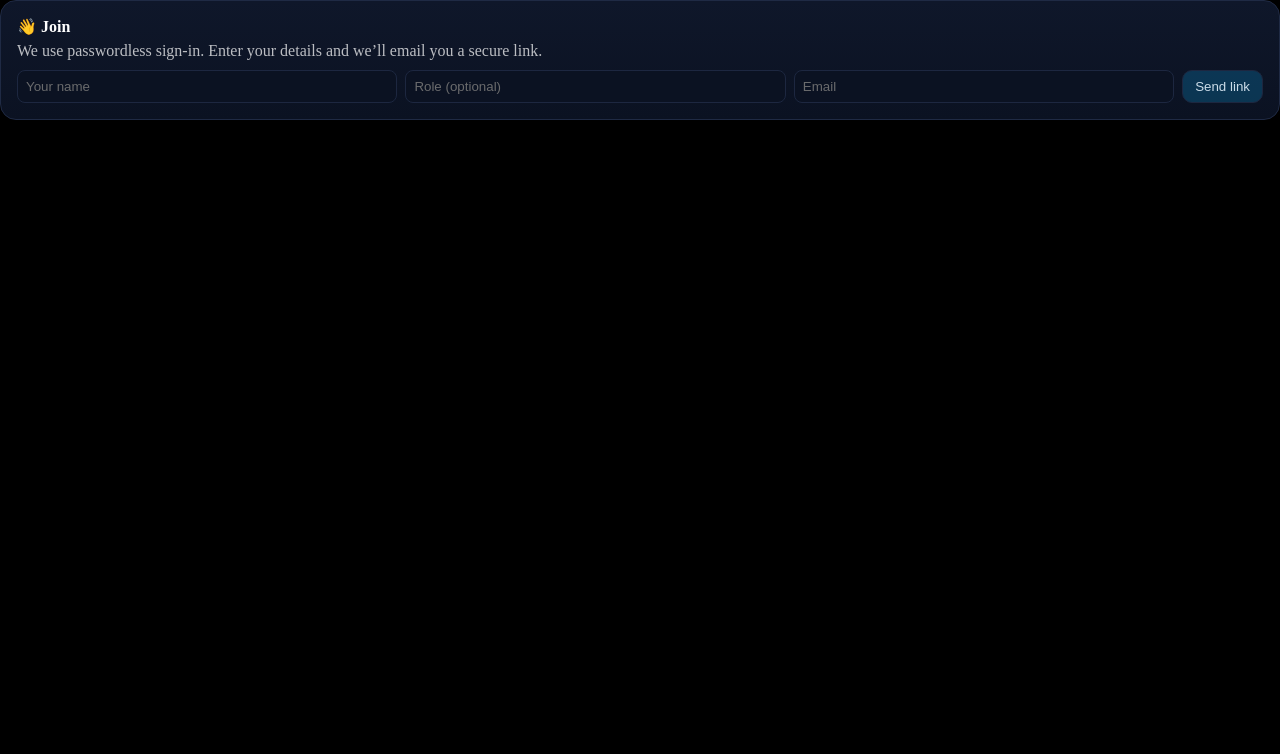
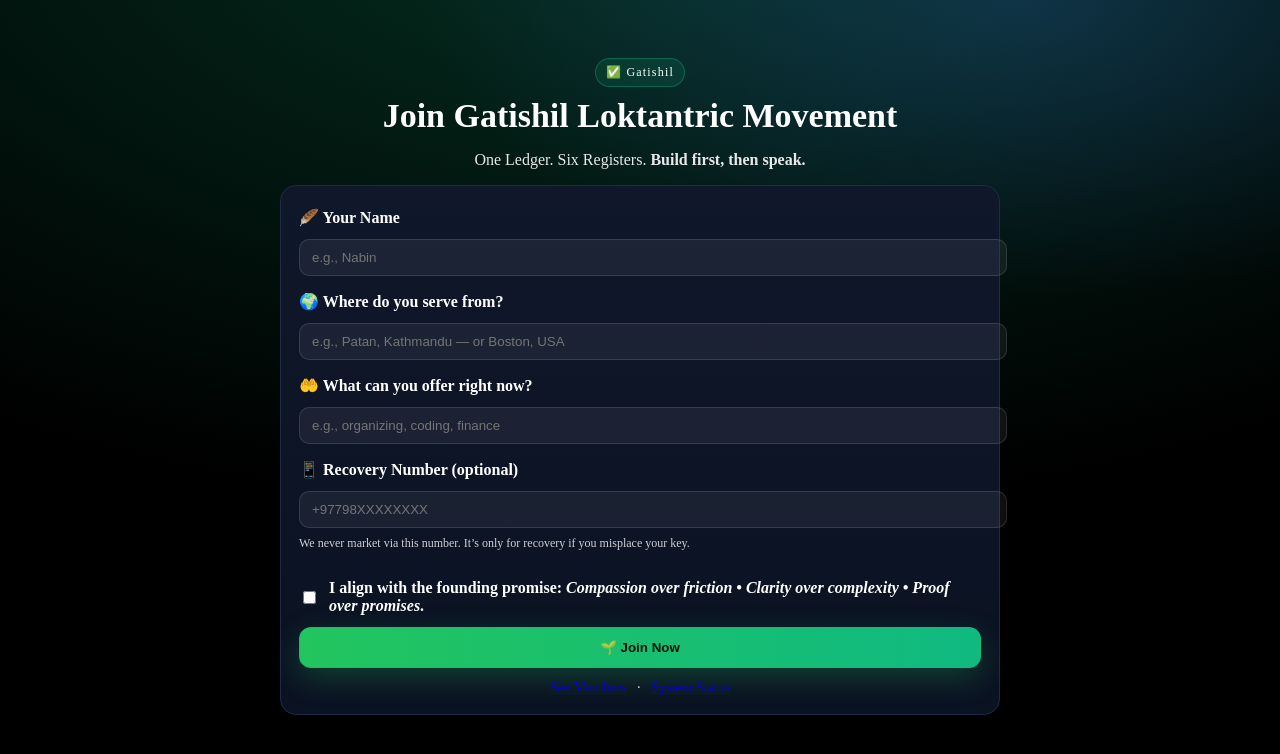
Before and after one commit to Zenslim/Gatishil, a Next.js app: page /join in a window 1280 px wide. Shown: the top 754 px of the page. Built offline with nearby package versions, Linux system fonts and the light colour scheme; no server answers.

Commit message:
Update page.tsx

```diff
--- a/app/join/page.tsx
+++ b/app/join/page.tsx
@@ -1,48 +1,413 @@
-// Join page: ask for name/role/email and send a magic link
+// app/join/page.tsx
 'use client';
-import { useState } from 'react';
-import { supabaseBrowser } from '@/lib/supabaseBrowser';
-import Card from '@/components/Card';
+
+import Link from 'next/link';
+import { useEffect, useMemo, useState } from 'react';
+
+type Person = {
+  name: string;
+  region: string;
+  skills: string[];
+  phone?: string | null;
+  role?: string | null;
+  memberKey?: string;
+};
 
 export default function JoinPage() {
+  const [step, setStep] = useState<'form' | 'issued'>('form');
+  const [submitting, setSubmitting] = useState(false);
+  const [err, setErr] = useState<string | null>(null);
+
   const [name, setName] = useState('');
-  const [role, setRole] = useState('');
-  const [email, setEmail] = useState('');
-  const [msg, setMsg] = useState<string|null>(null);
-  const [err, setErr] = useState<string|null>(null);
-  const [loading, setLoading] = useState(false);
+  const [region, setRegion] = useState('');
+  const [skillsInput, setSkillsInput] = useState('');
+  const [skills, setSkills] = useState<string[]>([]);
+  const [phone, setPhone] = useState('');
+  const [agree, setAgree] = useState(false);
+  const [memberKey, setMemberKey] = useState<string | null>(null);
 
-  async function onSubmit(e: React.FormEvent) {
+  // lightweight suggestions (no deps)
+  const regionHints = useMemo(
+    () => [
+      'Kathmandu',
+      'Lalitpur (Patan)',
+      'Bhaktapur',
+      'Pokhara',
+      'Boston, USA',
+      'Sydney, AUS',
+      'Doha, QAT',
+    ].filter((r) => region && r.toLowerCase().includes(region.toLowerCase())),
+    [region]
+  );
+
+  const skillHints = useMemo(() => {
+    const last = skillsInput.split(',').pop()?.trim().toLowerCase() || '';
+    const base = ['organizing', 'coding', 'design', 'finance', 'legal', 'healing', 'storytelling'];
+    return last ? base.filter((s) => s.includes(last) && !skills.includes(s)) : [];
+  }, [skillsInput, skills]);
+
+  function addSkill(s: string) {
+    const clean = s.trim();
+    if (!clean) return;
+    const parts = skillsInput
+      .split(',')
+      .map((x) => x.trim())
+      .filter(Boolean);
+    const last = parts.pop();
+    const final = [...new Set([...skills, (s || last || '').trim()])].filter(Boolean);
+    setSkills(final);
+    setSkillsInput(final.join(', ') + ', ');
+  }
+
+  function removeSkill(s: string) {
+    const next = skills.filter((k) => k !== s);
+    setSkills(next);
+    setSkillsInput(next.length ? next.join(', ') + ', ' : '');
+  }
+
+  function makeKey(base: string) {
+    const slug = base
+      .toLowerCase()
+      .replace(/[^a-z0-9]+/g, '-')
+      .replace(/(^-|-$)/g, '')
+      .slice(0, 28);
+    const rand = Math.random().toString(36).slice(2, 7);
+    return `${slug}-${rand}`;
+  }
+
+  async function handleSubmit(e: React.FormEvent) {
     e.preventDefault();
-    setErr(null); setMsg(null); setLoading(true);
+    setErr(null);
+
+    if (!agree) {
+      setErr('Please accept the founding promise to continue.');
+      return;
+    }
+    if (!name || !region || skills.length === 0) {
+      setErr('Name, region, and at least one skill are required.');
+      return;
+    }
+
+    setSubmitting(true);
     try {
-      const redirectTo = `${window.location.origin}/auth/callback?name=${encodeURIComponent(name)}&role=${encodeURIComponent(role)}`;
-      const { error } = await supabaseBrowser.auth.signInWithOtp({
-        email: email.trim(),
-        options: { emailRedirectTo: redirectTo, shouldCreateUser: true }
-      });
-      if (error) throw error;
-      setMsg('Check your email for a sign-in link. Open it to finish joining.');
-    } catch (e:any) {
-      setErr(e.message || 'Failed to send link');
+      const profile: Person = {
+        name: name.trim(),
+        region: region.trim(),
+        skills,
+        phone: phone.trim() || null,
+        role: 'Member',
+      };
+
+      const key = makeKey(`${profile.name}-${profile.region}`);
+      profile.memberKey = key;
+
+      // 1) Store locally for instant UX + recovery
+      try {
+        localStorage.setItem('gatishil.memberKey', key);
+        localStorage.setItem('gatishil.memberProfile', JSON.stringify(profile));
+      } catch {}
+
+      // 2) Try to inform backend (non-blocking if POST isn’t implemented yet)
+      try {
+        await fetch('/api/people', {
+          method: 'POST',
+          headers: { 'content-type': 'application/json' },
+          body: JSON.stringify(profile),
+        });
+      } catch {}
+
+      setMemberKey(key);
+      setStep('issued');
+    } catch (e: any) {
+      setErr('Something went wrong. Please try again.');
     } finally {
-      setLoading(false);
+      setSubmitting(false);
     }
   }
 
+  useEffect(() => {
+    // Press Enter to confirm last skill quickly
+    function onKey(e: KeyboardEvent) {
+      if (e.key === 'Enter' && (document.activeElement as HTMLElement)?.id === 'skills') {
+        e.preventDefault();
+        addSkill('');
+      }
+    }
+    document.addEventListener('keydown', onKey);
+    return () => document.removeEventListener('keydown', onKey);
+  }, [skillsInput, skills]);
+
   return (
-    <div style={{ display:'grid', gap:16 }}>
-      <Card title="👋 Join">
-        <div style={{opacity:.8, marginBottom:10}}>We use passwordless sign-in. Enter your details and we’ll email you a secure link.</div>
-        <form onSubmit={onSubmit} style={{ display:'grid', gap:8, gridTemplateColumns:'1fr 1fr 1fr auto' }}>
-          <input required value={name} onChange={e=>setName(e.target.value)} placeholder="Your name" style={{padding:8, borderRadius:8, border:'1px solid #1f2a44', background:'#0b1222', color:'#eef2ff'}} />
-          <input value={role} onChange={e=>setRole(e.target.value)} placeholder="Role (optional)" style={{padding:8, borderRadius:8, border:'1px solid #1f2a44', background:'#0b1222', color:'#eef2ff'}} />
-          <input required type="email" value={email} onChange={e=>setEmail(e.target.value)} placeholder="Email" style={{padding:8, borderRadius:8, border:'1px solid #1f2a44', background:'#0b1222', color:'#eef2ff'}} />
-          <button disabled={loading} type="submit" style={{padding:'8px 12px', borderRadius:10, border:'1px solid #1f2a44', background:'#0ea5e944', color:'#e0f2fe'}}>{loading ? 'Sending…' : 'Send link'}</button>
-        </form>
-        {msg && <div style={{marginTop:8, color:'#a7f3d0'}}>{msg}</div>}
-        {err && <div style={{marginTop:8, color:'#fca5a5'}}>Error: {err}</div>}
-      </Card>
-    </div>
+    <main style={sx.page}>
+      <div style={sx.glow} />
+      <section style={sx.box}>
+        <div style={sx.head}>
+          <div style={sx.badge}>✅ Gatishil</div>
+          <h1 style={sx.h1}>Join Gatishil Loktantric Movement</h1>
+          <p style={sx.sub}>
+            One Ledger. Six Registers. <b>Build first, then speak.</b>
+          </p>
+        </div>
+
+        {step === 'form' && (
+          <form onSubmit={handleSubmit} style={sx.form}>
+            {/* Name */}
+            <label style={sx.label}>🪶 Your Name</label>
+            <input
+              style={sx.input}
+              value={name}
+              onChange={(e) => setName(e.target.value)}
+              placeholder="e.g., Nabin"
+              required
+            />
+
+            {/* Region */}
+            <label style={sx.label}>🌍 Where do you serve from?</label>
+            <input
+              style={sx.input}
+              value={region}
+              onChange={(e) => setRegion(e.target.value)}
+              placeholder="e.g., Patan, Kathmandu — or Boston, USA"
+              required
+            />
+            {region && regionHints.length > 0 && (
+              <div style={sx.hints}>
+                {regionHints.map((r) => (
+                  <button
+                    type="button"
+                    key={r}
+                    onClick={() => setRegion(r)}
+                    style={sx.hintBtn}
+                  >
+                    {r}
+                  </button>
+                ))}
+              </div>
+            )}
+
+            {/* Skills */}
+            <label style={sx.label}>🤲 What can you offer right now?</label>
+            <input
+              id="skills"
+              style={sx.input}
+              value={skillsInput}
+              onChange={(e) => setSkillsInput(e.target.value)}
+              placeholder="e.g., organizing, coding, finance"
+              required
+            />
+            {skillHints.length > 0 && (
+              <div style={sx.hints}>
+                {skillHints.map((s) => (
+                  <button type="button" key={s} onClick={() => addSkill(s)} style={sx.hintBtn}>
+                    {s}
+                  </button>
+                ))}
+              </div>
+            )}
+            {skills.length > 0 && (
+              <div style={sx.tags}>
+                {skills.map((s) => (
+                  <button
+                    key={s}
+                    type="button"
+                    onClick={() => removeSkill(s)}
+                    title="Remove"
+                    style={sx.tag}
+                  >
+                    {s} ✕
+                  </button>
+                ))}
+              </div>
+            )}
+
+            {/* Phone (optional) */}
+            <label style={sx.label}>📱 Recovery Number (optional)</label>
+            <input
+              style={sx.input}
+              value={phone}
+              onChange={(e) => setPhone(e.target.value)}
+              placeholder="+97798XXXXXXXX"
+              inputMode="tel"
+            />
+            <p style={sx.help}>
+              We never market via this number. It’s only for recovery if you misplace your key.
+            </p>
+
+            {/* Promise */}
+            <label style={{ ...sx.label, display: 'flex', gap: 10, alignItems: 'center' }}>
+              <input
+                type="checkbox"
+                checked={agree}
+                onChange={(e) => setAgree(e.target.checked)}
+                aria-label="I agree"
+              />
+              <span>
+                I align with the founding promise: <i>Compassion over friction • Clarity over
+                complexity • Proof over promises</i>.
+              </span>
+            </label>
+
+            {err && <div style={sx.err}>{err}</div>}
+
+            <button disabled={submitting} style={sx.submit}>
+              {submitting ? 'Planting your seed…' : '🌱 Join Now'}
+            </button>
+
+            <div style={sx.links}>
+              <Link href="/members">See Members</Link>
+              <span>·</span>
+              <Link href="/status">System Status</Link>
+            </div>
+          </form>
+        )}
+
+        {step === 'issued' && (
+          <section style={sx.issued}>
+            <h2 style={sx.h2}>🌿 Seed planted</h2>
+            <p>Your Gatishil key (saved in this browser):</p>
+            <code style={sx.key}>{memberKey}</code>
+            <p style={{ opacity: 0.85, marginTop: 10 }}>
+              Keep this safe. You can add a passkey later for one-tap sign-in on this device.
+            </p>
+            <div style={{ marginTop: 18, display: 'flex', gap: 10, flexWrap: 'wrap' }}>
+              <Link href="/members" style={sx.primaryBtn}>🚀 Go to Members</Link>
+              <Link href="/" style={sx.ghostBtn}>⟲ Back to Home</Link>
+            </div>
+          </section>
+        )}
+      </section>
+    </main>
   );
 }
+
+const sx: { [k: string]: React.CSSProperties } = {
+  page: {
+    minHeight: '100vh',
+    background: 'radial-gradient(1200px 600px at 50% -10%, rgba(16,185,129,0.25), transparent), #000',
+    color: '#fff',
+    position: 'relative',
+    padding: '40px 16px',
+  },
+  glow: {
+    position: 'absolute',
+    inset: 0,
+    background: 'radial-gradient(600px 300px at 80% 0%, rgba(59,130,246,0.22), transparent)',
+    pointerEvents: 'none',
+  },
+  box: {
+    position: 'relative',
+    zIndex: 1,
+    maxWidth: 720,
+    margin: '0 auto',
+    padding: 18,
+  },
+  head: { textAlign: 'center', marginBottom: 16 },
+  badge: {
+    display: 'inline-block',
+    padding: '6px 10px',
+    borderRadius: 999,
+    background: 'rgba(16,185,129,0.12)',
+    border: '1px solid rgba(16,185,129,0.35)',
+    fontSize: 12,
+    letterSpacing: 1.2,
+  },
+  h1: { fontSize: 34, fontWeight: 900, margin: '10px 0 6px' },
+  sub: { opacity: 0.9 },
+
+  form: {
+    background: 'linear-gradient(180deg,#0f172a,#0b1222)',
+    border: '1px solid #1f2a44',
+    borderRadius: 16,
+    padding: 18,
+    display: 'grid',
+    gap: 12,
+  },
+  label: { fontWeight: 700, marginTop: 4 },
+  input: {
+    width: '100%',
+    padding: '10px 12px',
+    borderRadius: 10,
+    background: 'rgba(255,255,255,0.06)',
+    border: '1px solid rgba(255,255,255,0.12)',
+    color: '#fff',
+  },
+  hints: { display: 'flex', gap: 8, flexWrap: 'wrap' },
+  hintBtn: {
+    padding: '6px 10px',
+    borderRadius: 999,
+    border: '1px solid rgba(255,255,255,0.12)',
+    background: 'rgba(255,255,255,0.06)',
+    color: '#fff',
+    cursor: 'pointer',
+  },
+  tags: { display: 'flex', gap: 8, flexWrap: 'wrap' },
+  tag: {
+    padding: '6px 10px',
+    borderRadius: 999,
+    border: '1px solid rgba(255,255,255,0.12)',
+    background: 'rgba(255,255,255,0.06)',
+    color: '#fff',
+    cursor: 'pointer',
+  },
+  help: { fontSize: 12, opacity: 0.8, marginTop: -4 },
+  err: {
+    background: 'rgba(239,68,68,0.15)',
+    border: '1px solid rgba(239,68,68,0.35)',
+    padding: '8px 10px',
+    borderRadius: 10,
+    color: '#fecaca',
+    fontSize: 14,
+  },
+  submit: {
+    padding: '12px 18px',
+    borderRadius: 12,
+    fontWeight: 800,
+    border: '1px solid rgba(16,185,129,0.5)',
+    background: 'linear-gradient(90deg,#22c55e,#10b981)',
+    color: '#00140a',
+    boxShadow: '0 10px 30px rgba(34,197,94,0.25)',
+    cursor: 'pointer',
+  },
+  links: {
+    display: 'flex',
+    gap: 10,
+    flexWrap: 'wrap',
+    justifyContent: 'center',
+    opacity: 0.9,
+    fontSize: 14,
+  },
+
+  issued: {
+    background: 'linear-gradient(180deg,#0f172a,#0b1222)',
+    border: '1px solid #1f2a44',
+    borderRadius: 16,
+    padding: 20,
+    textAlign: 'center',
+  },
+  h2: { fontSize: 24, fontWeight: 900, marginBottom: 6 },
+  key: {
+    display: 'inline-block',
+    marginTop: 8,
+    padding: '8px 10px',
+    background: 'rgba(255,255,255,0.06)',
+    border: '1px solid rgba(255,255,255,0.12)',
+    borderRadius: 8,
+  },
+  primaryBtn: {
+    padding: '10px 14px',
+    borderRadius: 12,
+    fontWeight: 800,
+    background: 'rgba(255,255,255,0.95)',
+    color: '#000',
+    textDecoration: 'none',
+  },
+  ghostBtn: {
+    padding: '10px 14px',
+    borderRadius: 12,
+    fontWeight: 800,
+    background: 'rgba(255,255,255,0.06)',
+    color: '#fff',
+    textDecoration: 'none',
+    border: '1px solid rgba(255,255,255,0.12)',
+  },
+};
```
